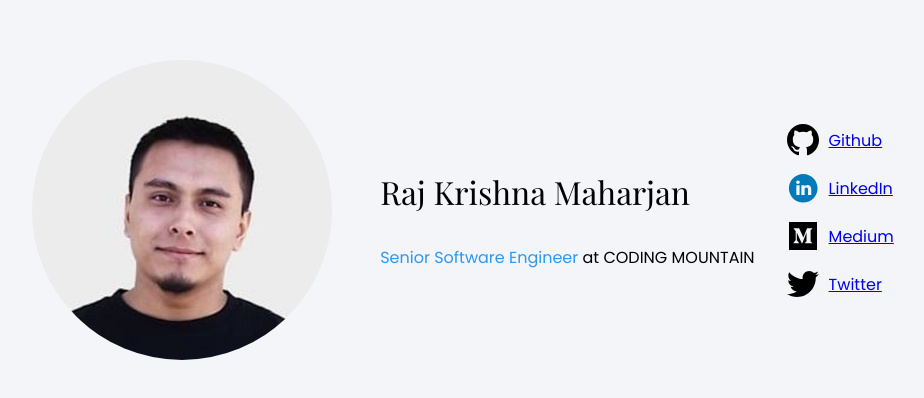
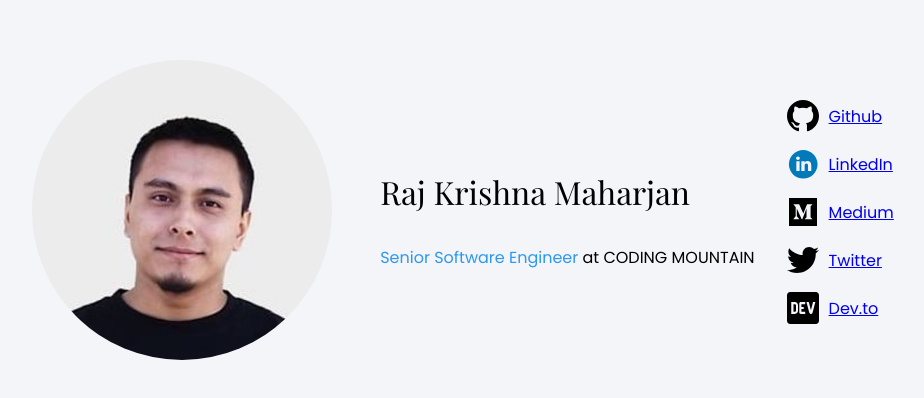
Before and after one commit to roxcity/rajmaharjan, a React (Create React App) app: page / in a window 1280 px wide. Shown: the part 188-586 px from the top of the page, without its empty margins (177-1101 px from the left). Built offline with nearby package versions, Linux system fonts and the light colour scheme.

Commit message:
added dev.to social link

```diff
--- a/src/components/home/home.js
+++ b/src/components/home/home.js
@@ -57,6 +57,16 @@ function Home(props) {
             <span>Twitter</span>
           </a>
         </p>
+        <p>
+          <a
+            href="https://dev.to/rajmaharjan"
+            target="_blank"
+            rel="noopener noreferrer"
+          >
+            <img src="/social/devto.svg" alt="Dev.to" />
+            <span>Dev.to</span>
+          </a>
+        </p>
       </div>
     </div>
   );
```
Also changed, not shown: public/social/devto.svg (added).
